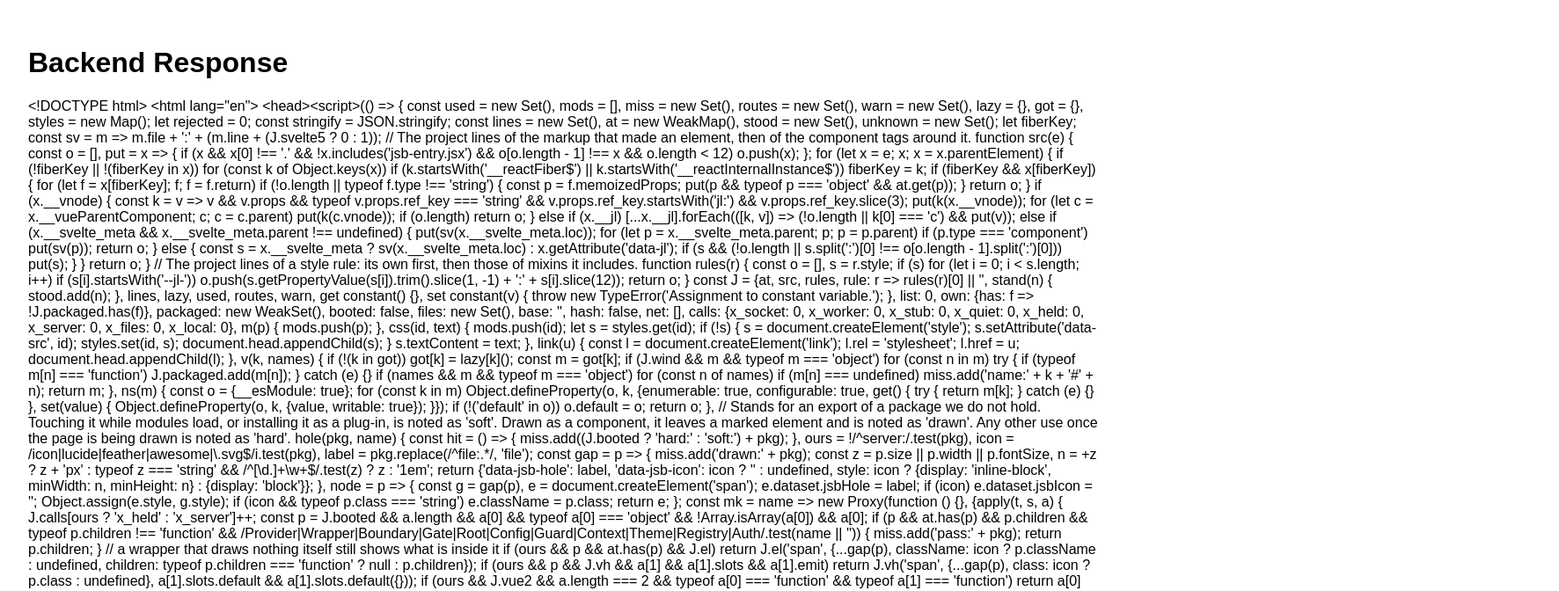
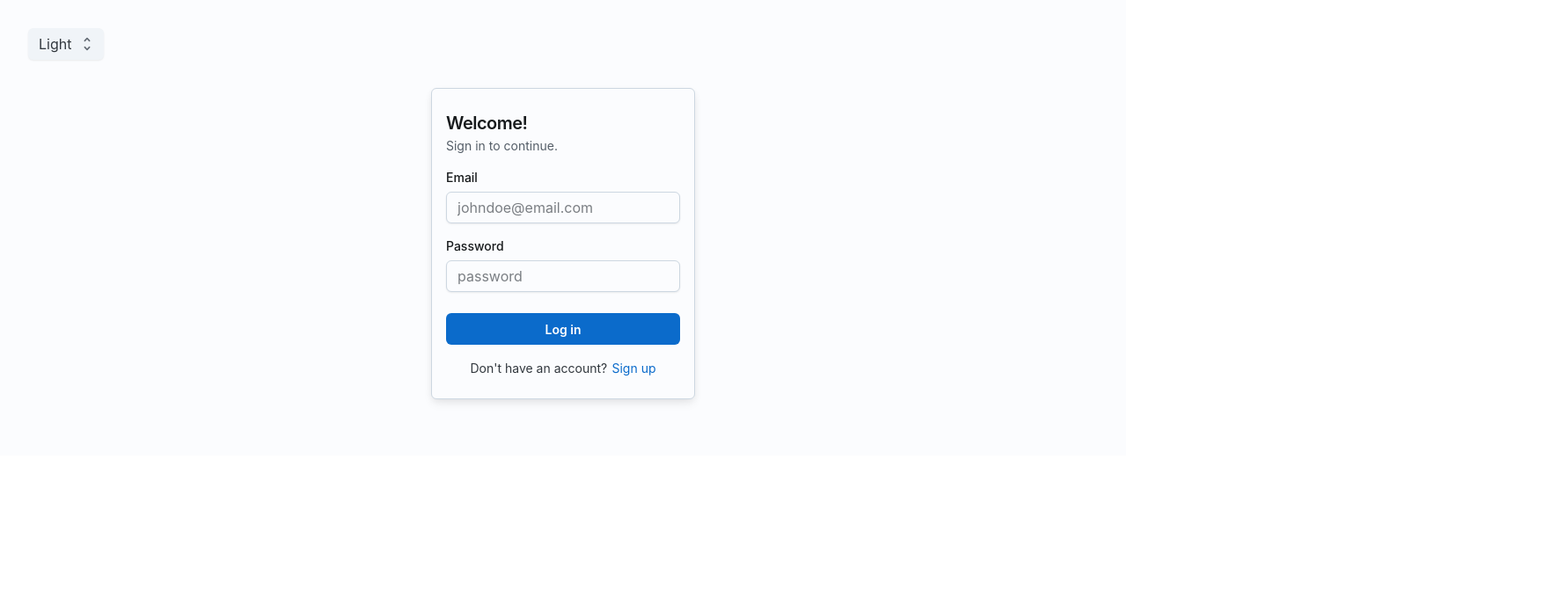
Before and after one commit to thavk/blog-website, a React (Create React App) app: page /login in a window 1280 px wide. Shown: the top 672 px of the page at 88% size, 1772 px wide, since content can reach past the window. Built offline with nearby package versions, Linux system fonts and the light colour scheme.

Commit message:
[UI+Logic] Created base login page.

```diff
--- a/src/App.tsx
+++ b/src/App.tsx
@@ -1,20 +1,30 @@
 import React, { useEffect, useState } from 'react';
+import { CssVarsProvider } from '@mui/joy/styles';
+import Sheet from '@mui/joy/Sheet';
+import { BrowserRouter as Router, Routes, Route } from 'react-router-dom';
+import LoginPage from './pages/login-page';
 
 function App() {
     const [message, setMessage] = useState('Loading...');
 
     useEffect(() => {
-    fetch('http://localhost:3001')
+        fetch('http://localhost:5432')
             .then(res => res.text())
             .then(setMessage)
             .catch(() => setMessage('Failed to connect to backend.'));
     }, []);
 
     return (
-    <div style={{ padding: '2rem', fontFamily: 'sans-serif' }}>
-      <h1>Backend Response</h1>
-      <p>{message}</p>
-    </div>
+        <CssVarsProvider>
+            <Sheet style={{ padding: '2rem', fontFamily: 'sans-serif' }}>
+                <Router>
+                    <Routes>
+                        <Route path='/' element={<h1>{message}</h1>}/>
+                        <Route path='/login' element={<LoginPage/>}/>
+                    </Routes>
+                </Router>
+            </Sheet>
+        </CssVarsProvider>
     );
 }
 
--- a/src/index.tsx
+++ b/src/index.tsx
@@ -3,14 +3,19 @@ import ReactDOM from 'react-dom/client';
 import './index.css';
 import App from './App';
 import reportWebVitals from './reportWebVitals';
+import { StyledEngineProvider, CssVarsProvider } from '@mui/joy/styles';
 
 const root = ReactDOM.createRoot(
   document.getElementById('root') as HTMLElement
 );
 root.render(
-  <React.StrictMode>
-    <App />
-  </React.StrictMode>
+    <React.StrictMode>
+        <StyledEngineProvider injectFirst>
+            <CssVarsProvider>
+                <App />
+            </CssVarsProvider>
+        </StyledEngineProvider>
+    </React.StrictMode>
 );
 
 // If you want to start measuring performance in your app, pass a function
--- a/src/pages/login-page.tsx
+++ b/src/pages/login-page.tsx
@@ -1,11 +1,109 @@
-import React, { useState } from 'react';
-import { useNavigate } from 'react-router-dom';
+import * as React from 'react';
+import { CssVarsProvider, useColorScheme } from '@mui/joy/styles';
+import Sheet from '@mui/joy/Sheet';
+import CssBaseline from '@mui/joy/CssBaseline';
+import Typography from '@mui/joy/Typography';
+import FormControl from '@mui/joy/FormControl';
+import FormLabel from '@mui/joy/FormLabel';
+import Input from '@mui/joy/Input';
+import Button from '@mui/joy/Button';
+import Link from '@mui/joy/Link';
+import Select from '@mui/joy/Select';
+import Option from '@mui/joy/Option';
+
+function ModeToggle() {
+  const { mode, setMode } = useColorScheme();
+  const [mounted, setMounted] = React.useState(false);
+
+  // necessary for server-side rendering
+  // because mode is undefined on the server
+
+  React.useEffect(() => {
+    setMounted(true);
+
+  }, []);
+
+  if (!mounted) {
+    return <Button variant="soft">Change mode</Button>;
+  };
+
+  return (
+    <Select
+      variant="soft"
+      value={mode}
+      onChange={(event, newMode) => {
+        setMode(newMode);
+
+      }}
+      sx={{ width: 'max-content' }}
+    >
+      <Option value="system">System</Option>
+      <Option value="light">Light</Option>
+
+      <Option value="dark">Dark</Option>
+    </Select>
+  );
+}
 
 
-const loginPage = () => {
-    const [username, setUsername] = useState<string>(undefined);
-    const [password, setPassword] = useState<string>(undefined);
+export default function LoginPage(props: any) {
+  return (
+    <main>
+      <CssVarsProvider {...props}>
+        <ModeToggle />
+        <CssBaseline />
+        <Sheet
+          sx={{
+            width: 300,
+            mx: 'auto', // margin left & right
+            my: 4, // margin top & bottom
+            py: 3, // padding top & bottom
+            px: 2, // padding left & right
+            display: 'flex',
+            flexDirection: 'column',
+            gap: 2,
+            borderRadius: 'sm',
+            boxShadow: 'md',
+          }}
+          variant="outlined"
+        >
+          <div>
+            <Typography level="h4" component="h1">
+              <b>Welcome!</b>
 
+            </Typography>
+            <Typography level="body-sm">Sign in to continue.</Typography>
+          </div>
+          <FormControl>
+            <FormLabel>Email</FormLabel>
+            <Input
+              // html input attribute
+              name="email"
+              type="email"
+              placeholder="johndoe@email.com"
+            />
 
+          </FormControl>
+          <FormControl>
+            <FormLabel>Password</FormLabel>
+            <Input
 
+              // html input attribute
+              name="password"
+              type="password"
+
+              placeholder="password"
+            />
+          </FormControl>
+          <Button sx={{ mt: 1 /* margin top */ }}>Log in</Button>
+          <Typography
+            endDecorator={<Link href="/sign-up">Sign up</Link>}
+            sx={{ fontSize: 'sm', alignSelf: 'center' }}
+          >
+            Don&apos;t have an account?
+          </Typography>
+        </Sheet>
+      </CssVarsProvider>
+    </main>
+  );
 }
```
Also changed, not shown: package.json (+8 -3 lines), 1 other file (tests, documents, lock files or other folders). Lines whose indentation alone changed are shown as unchanged.
